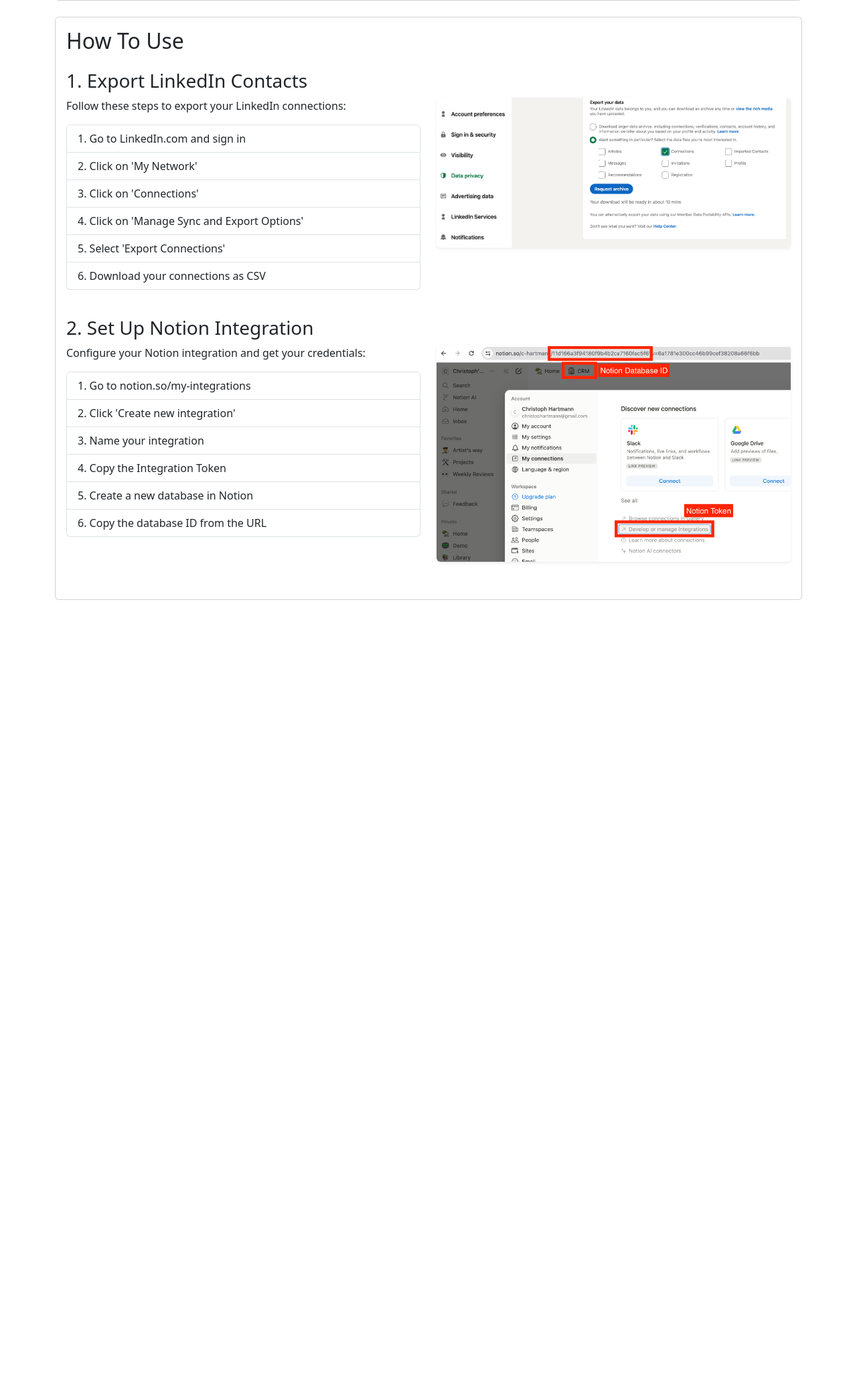
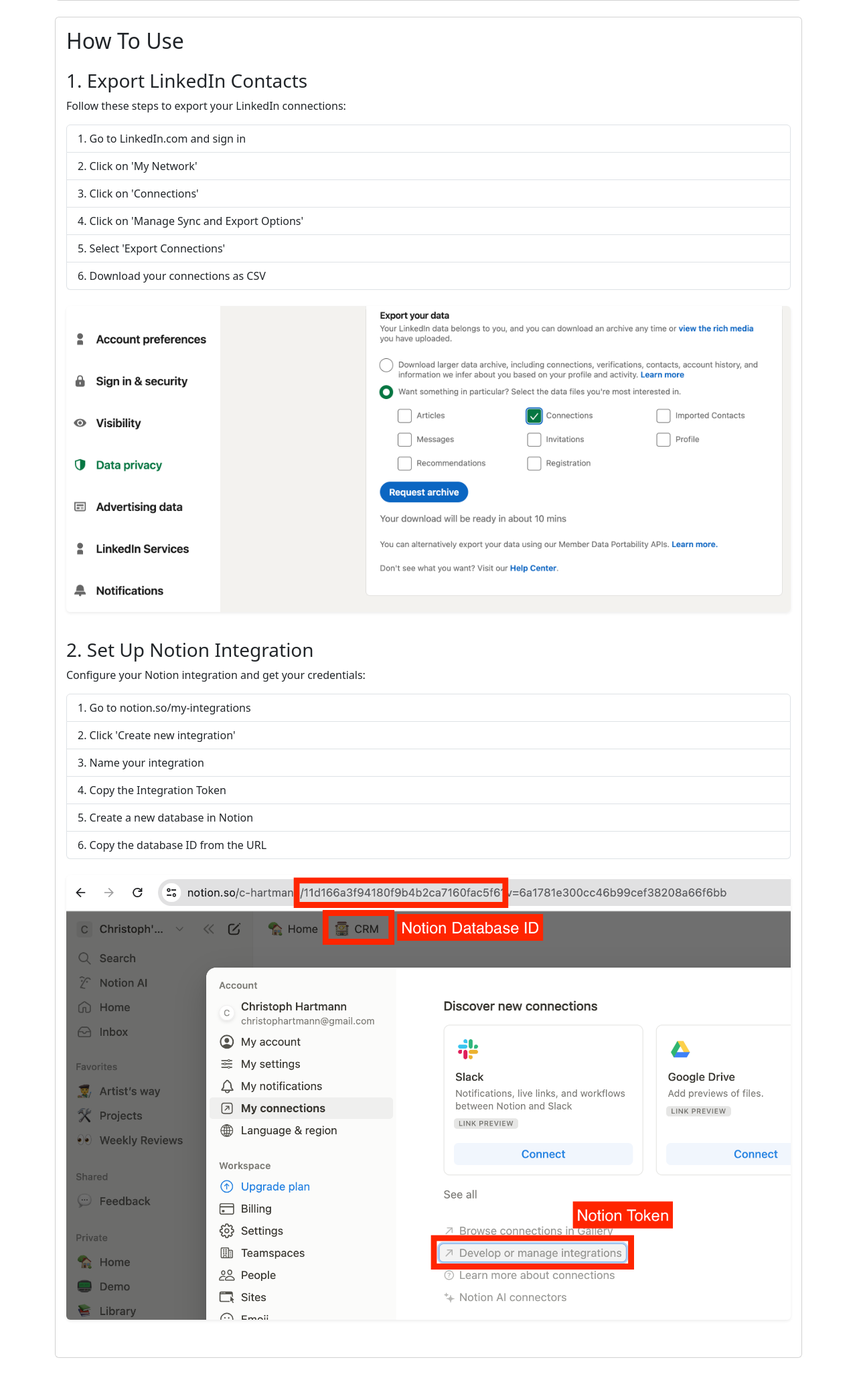
Before and after one commit to chrhartm/linkedin-to-notion-crm, a Flask app: page / in a window 1280 px wide. Shown: the part 505-2557 px from the top of the page at 67% size. Before the commit the page ends 1401 px from the top, so only its background shows below. Run offline with Flask 3, Linux system fonts and the light colour scheme.

Commit message:
Agent step completed: Update index.html template to move screenshots below instructions

```diff
--- a/templates/index.html
+++ b/templates/index.html
@@ -38,8 +38,7 @@
                 <!-- LinkedIn Instructions -->
                 <div class="mb-4">
                     <h3>1. Export LinkedIn Contacts</h3>
-                    <div class="row">
-                        <div class="col-md-6">
+                    <div class="mb-4">
                         <p>Follow these steps to export your LinkedIn connections:</p>
                         <ol class="list-group list-group-numbered mb-3">
                             <li class="list-group-item">Go to LinkedIn.com and sign in</li>
@@ -50,19 +49,15 @@
                             <li class="list-group-item">Download your connections as CSV</li>
                         </ol>
                     </div>
-                        <div class="col-md-6">
                     <div class="text-center">
                         <img src="/howto-linkedin.png" alt="LinkedIn Export Instructions" class="img-fluid rounded shadow-sm mb-3" style="max-width: 100%; height: auto;">
-                            </div>
-                        </div>
                     </div>
                 </div>
 
                 <!-- Notion Instructions -->
                 <div class="mb-4">
                     <h3>2. Set Up Notion Integration</h3>
-                    <div class="row">
-                        <div class="col-md-6">
+                    <div class="mb-4">
                         <p>Configure your Notion integration and get your credentials:</p>
                         <ol class="list-group list-group-numbered mb-3">
                             <li class="list-group-item">Go to notion.so/my-integrations</li>
@@ -73,11 +68,8 @@
                             <li class="list-group-item">Copy the database ID from the URL</li>
                         </ol>
                     </div>
-                        <div class="col-md-6">
                     <div class="text-center">
                         <img src="/howto-notion.png" alt="Notion Setup Instructions" class="img-fluid rounded shadow-sm mb-3" style="max-width: 100%; height: auto;">
-                            </div>
-                        </div>
                     </div>
                 </div>
             </div>
```
Lines whose indentation alone changed are shown as unchanged.
